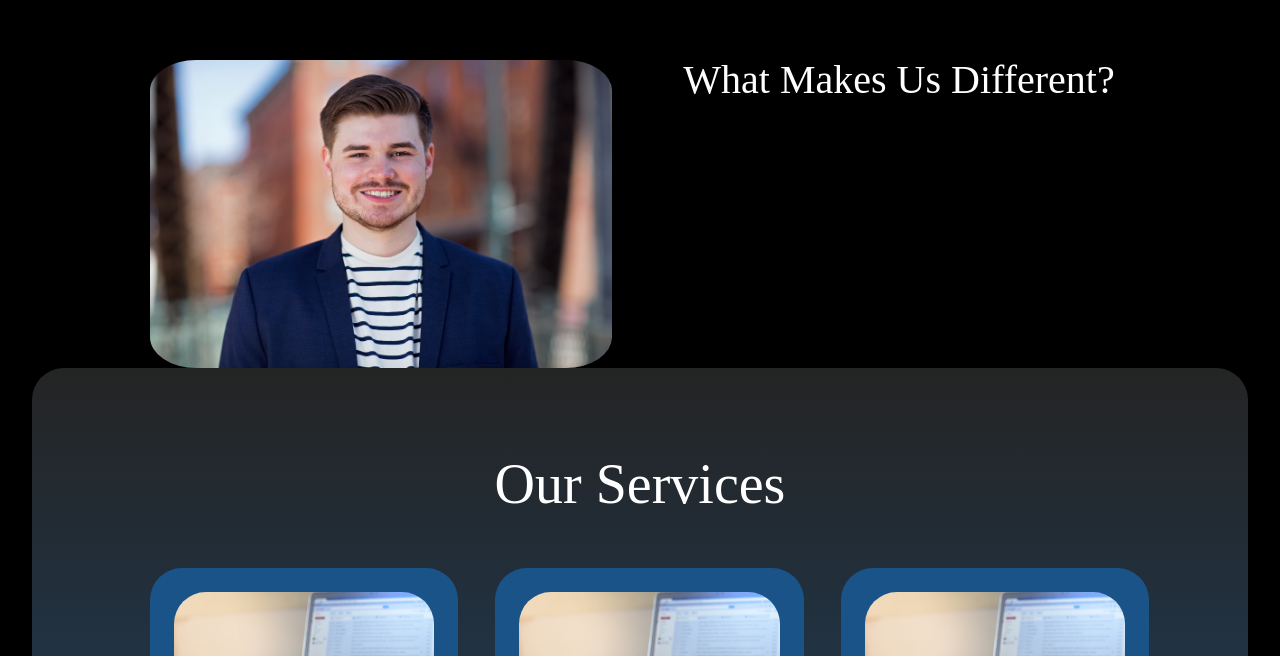
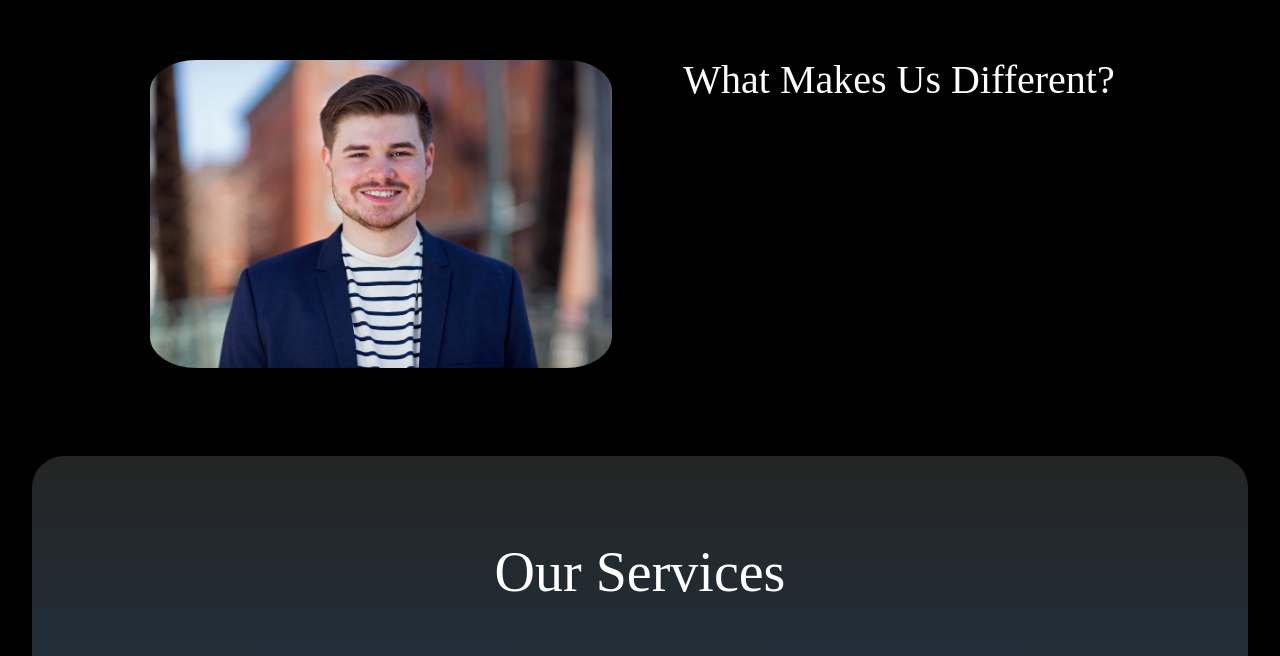
Before and after one commit to guitarguy199/tangent-apps, a React (Vite) app: page /about in a window 1280 px wide. Shown: the part 715-1371 px from the top of the page. Built offline with nearby package versions, Linux system fonts and the light colour scheme.

Commit message:
padding fix for section

```diff
--- a/src/Pages/About/AustinQuote.css
+++ b/src/Pages/About/AustinQuote.css
@@ -1,5 +1,5 @@
 .austin {
-
+    padding-bottom: 5.5rem;
 }
 
 .austin .container {
```
